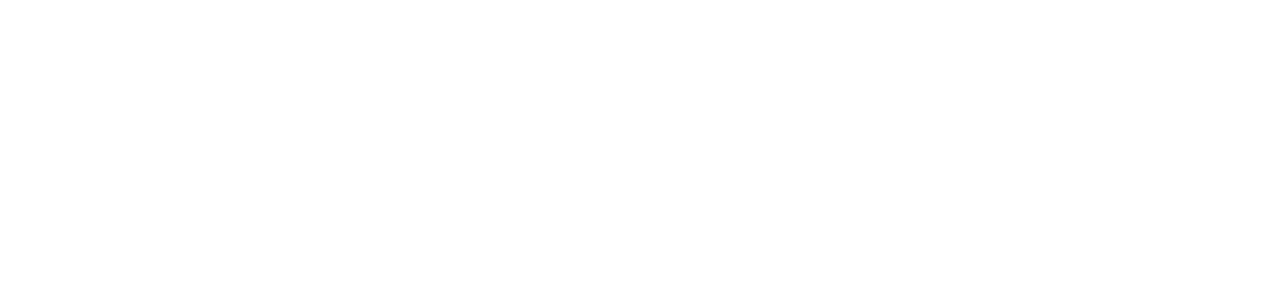
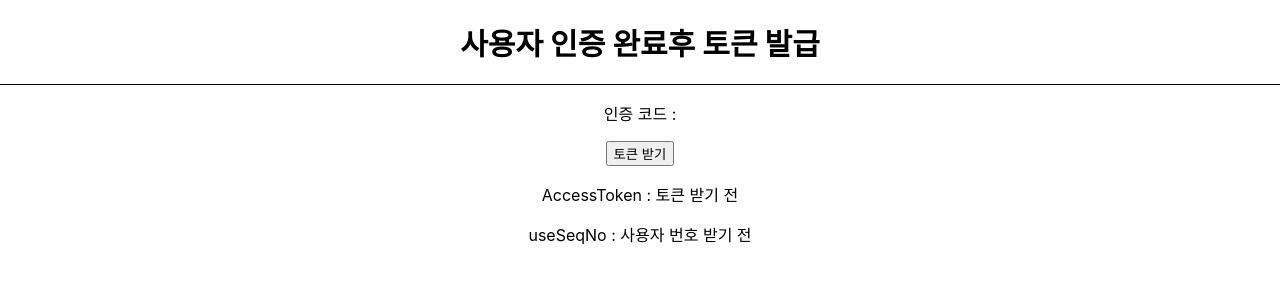
Before and after one commit to hanbinChae/Fintech, a React (Create React App) app in the folder fintech/: page /authResult in a window 1280 px wide. Before the commit this address had no page. Shown: the top 300 px of the page. Built offline with nearby package versions, Linux system fonts and the light colour scheme.

Commit message:
사용자 인증 및 토큰 발급 과정

```diff
--- a/fintech/package.json
+++ b/fintech/package.json
@@ -7,6 +7,7 @@
     "@testing-library/react": "^13.4.0",
     "@testing-library/user-event": "^13.5.0",
     "axios": "^1.3.4",
+    "query-string": "^8.1.0",
     "react": "^18.2.0",
     "react-dom": "^18.2.0",
     "react-router-dom": "^6.9.0",
@@ -38,5 +39,5 @@
       "last 1 safari version"
     ]
   },
-  "proxy":"https://newsapi.org"
+  "proxy": "https://testapi.openbanking.or.kr"
 }
--- a/fintech/src/App.js
+++ b/fintech/src/App.js
@@ -4,16 +4,22 @@
 import List from "./components/basic/List";
 import Axios from "./components/basic/Axios";
 import NewsSearch from "./pages/NewsSearch";
+import Auth from "./pages/Auth";
+import AuthResult from "./pages/AuthResult";
 
 function App() {
   return (
     <div className="App">
       <BrowserRouter>
         <Routes>
+
           <Route path="/welcome" element={<Welcome />}></Route>
           <Route path="/list" element={<List></List>}></Route>
           <Route path="/axios" element={<Axios></Axios>}></Route>
           <Route path="/news" element={<NewsSearch></NewsSearch>}></Route>
+          <Route path="/auth" element={<Auth></Auth>}></Route>
+          <Route path="/authResult" element={<AuthResult></AuthResult>}></Route>
+
         </Routes>
       </BrowserRouter>
     </div>
--- /dev/null
+++ b/fintech/src/pages/Auth.js
@@ -0,0 +1,26 @@
+import React from "react";
+import styled from "styled-components";
+import AppHeader from "../components/common/AppHeader";
+
+const AuthButton = styled.button`
+  margin-top: 100px;
+  padding: 20px;
+  width: 100%;
+`;
+
+const handleClick = () => {
+  let tmpwindow = window.open("about:blank");
+  const clientId = "98634f2d-f153-4300-b7f4-18597bdd0567";
+  tmpwindow.location.href = `https://testapi.openbanking.or.kr/oauth/2.0/authorize?response_type=code&client_id=${clientId}&redirect_uri=http://localhost:3000/authResult&scope=login inquiry transfer&state=12345678901234567890123456789012&auth_type=0`;
+};
+
+const Auth = () => {
+  return (
+    <div>
+      <AppHeader title={"사용자 인증"}></AppHeader>
+      <AuthButton onClick={handleClick}>사용자 인증하기</AuthButton>
+    </div>
+  );
+};
+
+export default Auth;
--- /dev/null
+++ b/fintech/src/pages/AuthResult.js
@@ -0,0 +1,55 @@
+import React, { useState } from "react";
+import queryString from "query-string";
+import { useLocation } from "react-router-dom";
+import AppHeader from "../components/common/AppHeader";
+import axios from "axios";
+
+const AuthResult = () => {
+  const code = useLocation().search;
+  const authCode = queryString.parse(code).code;
+  const [accessToken, setAccessToken] = useState("토큰 받기 전");
+  const [userSeqNo, setUserSeqNo] = useState("사용자 번호 받기 전");
+  const handleClick = () => {
+    //우리가 전달할 데이터
+    let sendData = {
+      code: authCode,
+      client_id: "98634f2d-f153-4300-b7f4-18597bdd0567",
+      client_secret: "3108205e-f9ab-49fd-bcc5-70bb13cea209",
+      redirect_uri: "http://localhost:3000/authResult",
+      grant_type: "authorization_code",
+    };
+
+    //서버가 받을 데이터 형태로 변경
+    const parsedSendData = queryString.stringify(sendData);
+
+    //요청의 정의
+    const option = {
+      method: "POST",
+      url: "/oauth/2.0/token",
+      headers: {
+        "Content-Type": "application/x-www-form-urlencoded; charset=UTF-8",
+      },
+      data: parsedSendData,
+    };
+
+    axios(option).then(({ data }) => {
+      console.log(data);
+      setAccessToken(data.access_token);
+      setUserSeqNo(data.user_seq_no);
+    });
+  };
+
+  console.log(authCode);
+
+  return (
+    <div>
+      <AppHeader title={"사용자 인증 완료후 토큰 발급"}></AppHeader>
+      <p>인증 코드 : {authCode}</p>
+      <button onClick={handleClick}>토큰 받기</button>
+      <p>AccessToken : {accessToken}</p>
+      <p>useSeqNo : {userSeqNo}</p>
+    </div>
+  );
+};
+
+export default AuthResult;
```
Also changed, not shown: 1 other file (tests, documents, lock files or other folders).
